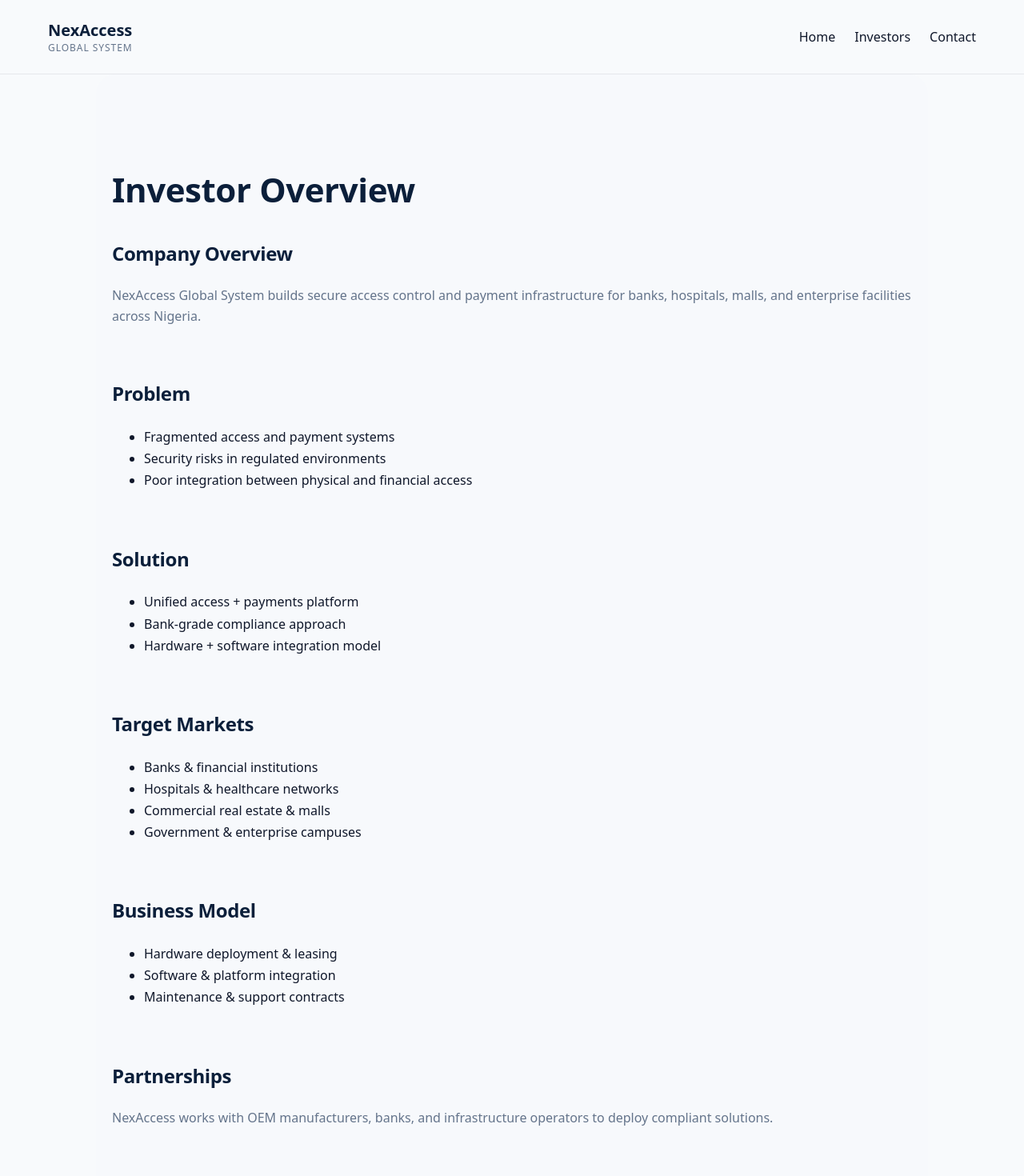
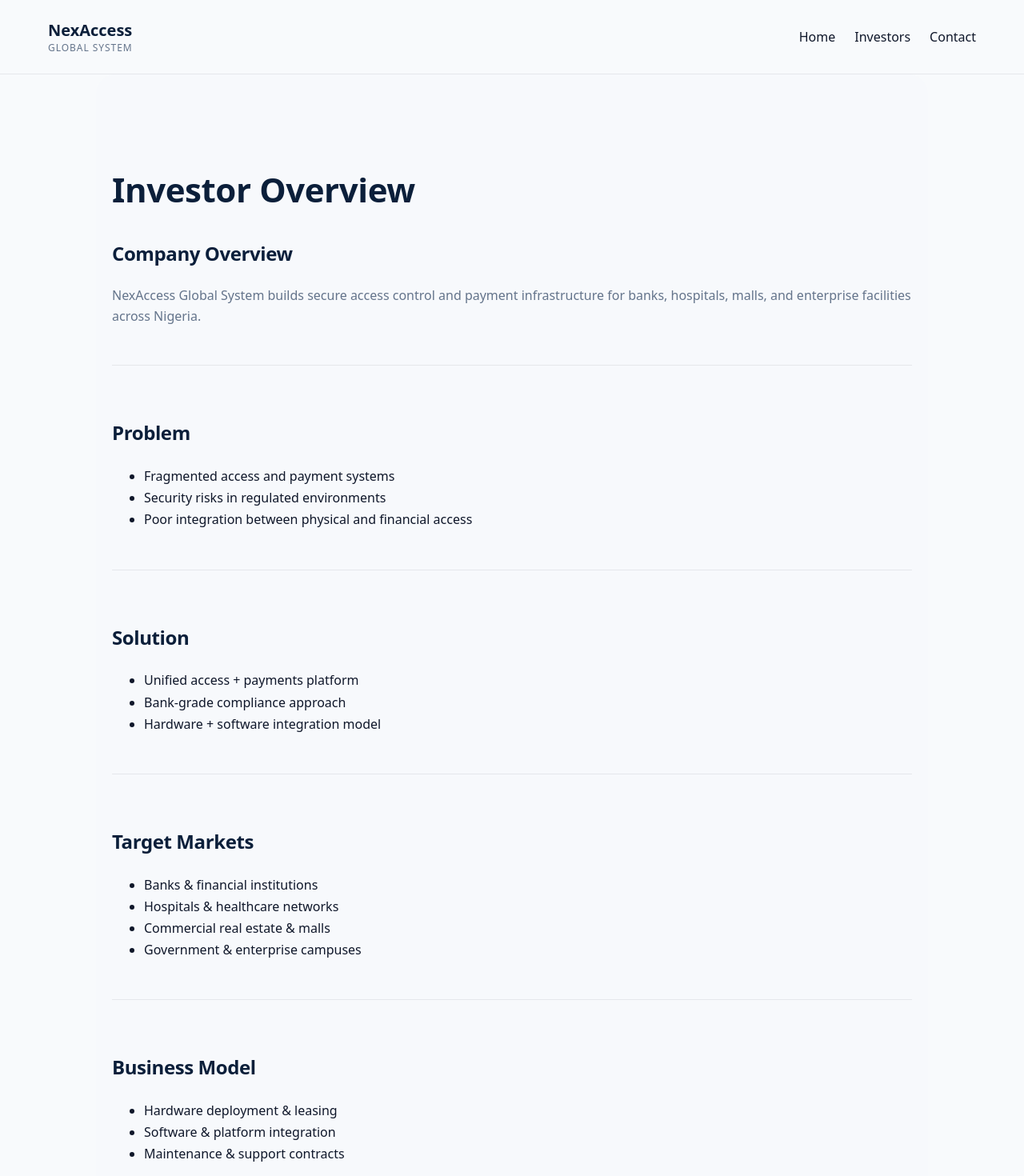
Before and after one commit to nwagwuemmanuel200-bit/nexaccess-website, a Next.js app: page /investors in a window 1280 px wide. Shown: the top 1470 px of the page at 80% size. Built offline with nearby package versions, Linux system fonts and the light colour scheme.

Commit message:
Update page.js

```diff
--- a/app/investors/page.js
+++ b/app/investors/page.js
@@ -15,7 +15,13 @@ export default function InvestorsPage() {
   Investor Overview
 </h1>
 
-      <section style={{ marginBottom: "64px" }}>
+      <section
+  style={{
+    marginBottom: "64px",
+    paddingBottom: "32px",
+    borderBottom: "1px solid #E5E7EB"
+  }}
+>
         <h2 style={{ color: "#0B1F3B" }}>Company Overview</h2>
         <p>
           NexAccess Global System builds secure access control and payment
@@ -24,7 +30,13 @@ export default function InvestorsPage() {
         </p>
       </section>
 
-      <section style={{ marginBottom: "64px" }}>
+      <section
+  style={{
+    marginBottom: "64px",
+    paddingBottom: "32px",
+    borderBottom: "1px solid #E5E7EB"
+  }}
+>
         <h2>Problem</h2>
         <ul>
           <li>Fragmented access and payment systems</li>
@@ -33,7 +45,13 @@ export default function InvestorsPage() {
         </ul>
       </section>
 
-      <section style={{ marginBottom: "64px" }}>
+      <section
+  style={{
+    marginBottom: "64px",
+    paddingBottom: "32px",
+    borderBottom: "1px solid #E5E7EB"
+  }}
+>
         <h2>Solution</h2>
         <ul>
           <li>Unified access + payments platform</li>
@@ -42,7 +60,13 @@ export default function InvestorsPage() {
         </ul>
       </section>
 
-      <section style={{ marginBottom: "64px" }}>
+      <section
+  style={{
+    marginBottom: "64px",
+    paddingBottom: "32px",
+    borderBottom: "1px solid #E5E7EB"
+  }}
+>
         <h2>Target Markets</h2>
         <ul>
           <li>Banks & financial institutions</li>
@@ -52,7 +76,13 @@ export default function InvestorsPage() {
         </ul>
       </section>
 
-      <section style={{ marginBottom: "64px" }}>
+      <section
+  style={{
+    marginBottom: "64px",
+    paddingBottom: "32px",
+    borderBottom: "1px solid #E5E7EB"
+  }}
+>
         <h2>Business Model</h2>
         <ul>
           <li>Hardware deployment & leasing</li>
@@ -61,7 +91,13 @@ export default function InvestorsPage() {
         </ul>
       </section>
 
-      <section style={{ marginBottom: "64px" }}>
+      <section
+  style={{
+    marginBottom: "64px",
+    paddingBottom: "32px",
+    borderBottom: "1px solid #E5E7EB"
+  }}
+>
         <h2>Partnerships</h2>
         <p>
           NexAccess works with OEM manufacturers, banks, and infrastructure
```
